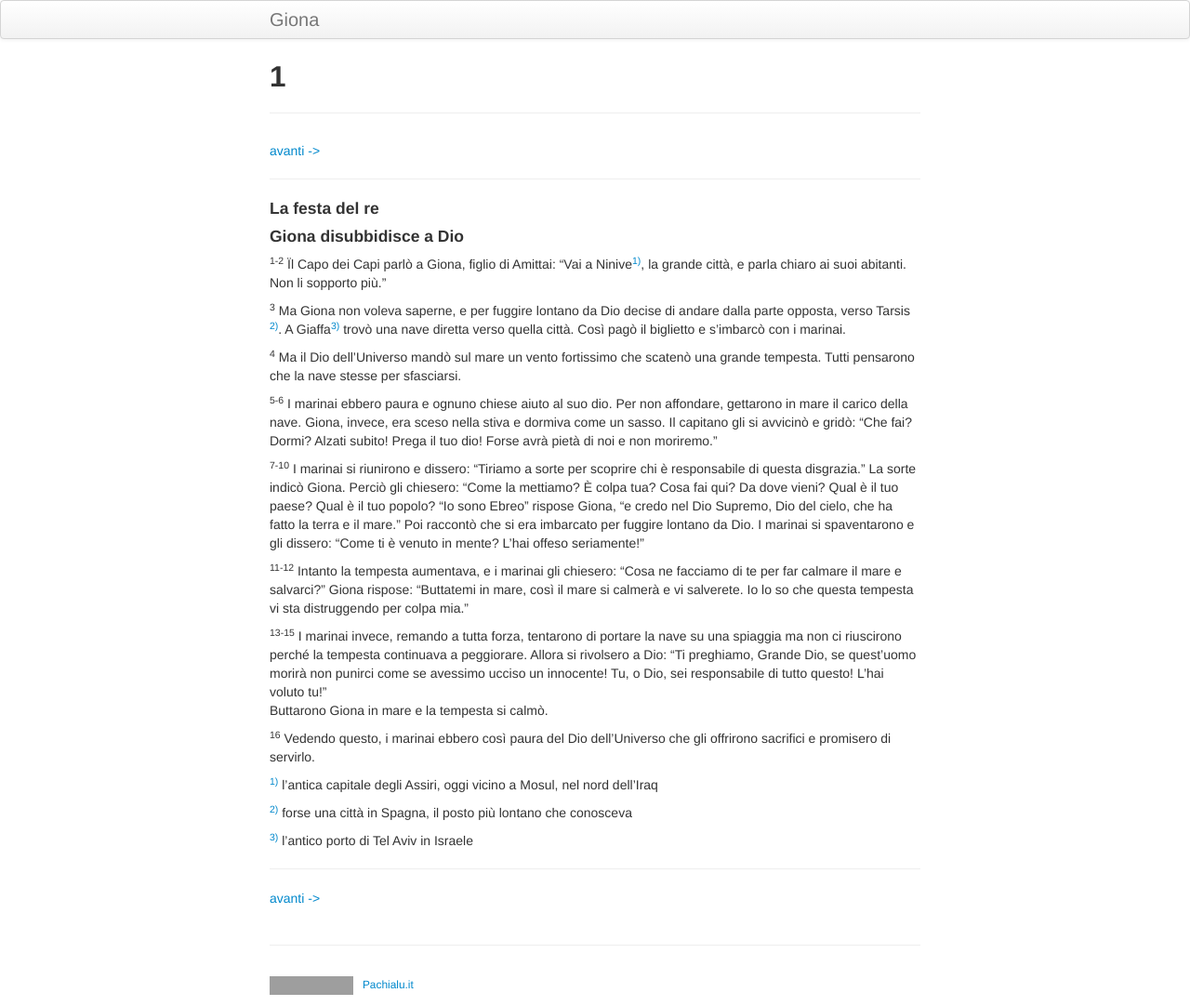
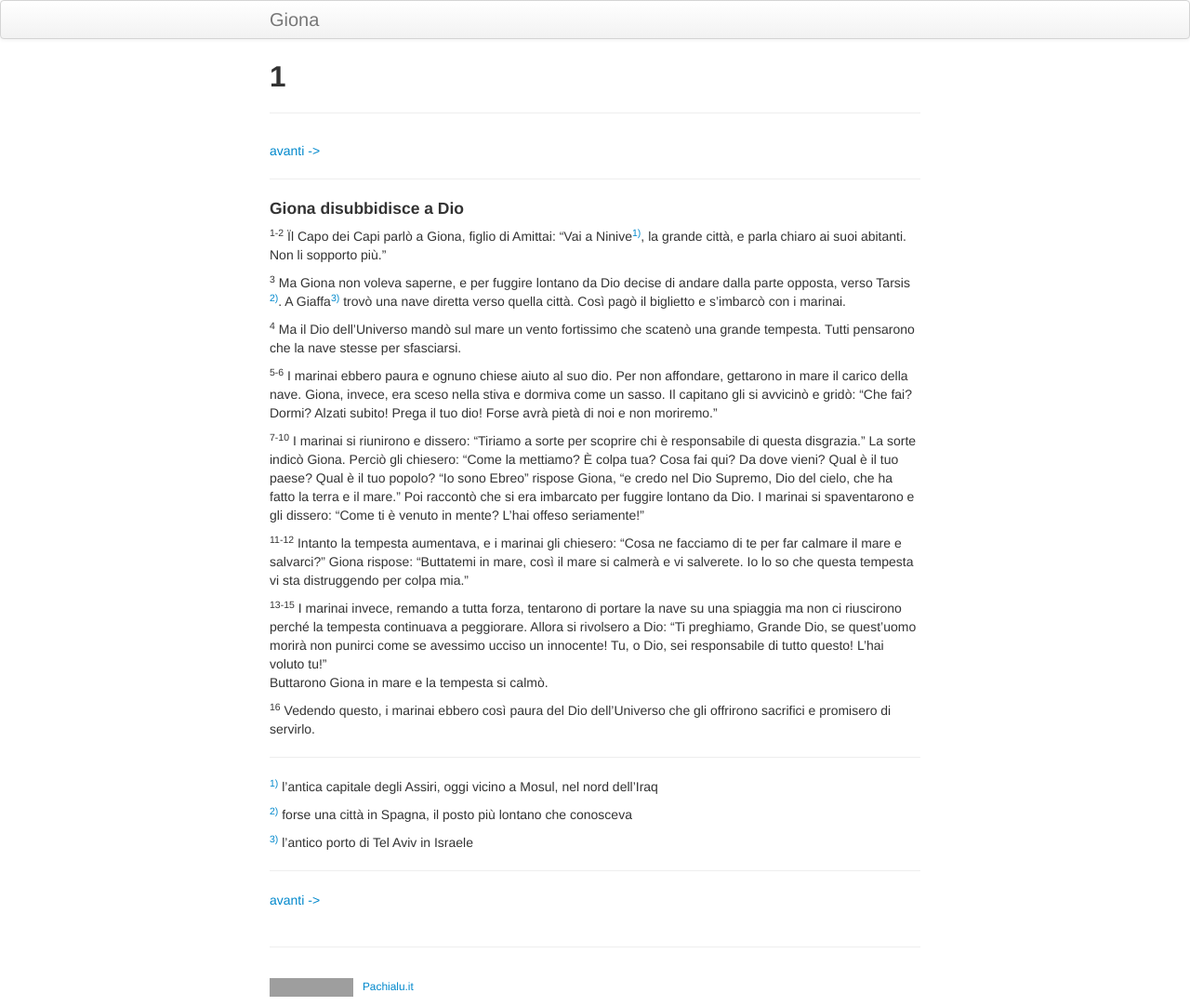
Before and after one commit to pachialu/giona_pages, a Jekyll site: the page built from pages/gn01.md, in a window 1280 px wide. Shown: the whole page at 93% size. Built offline with Jekyll 4.4.1, drawn with Linux system fonts in a browser that asks for light colours; grey boxes are pictures that could not be loaded.

Commit message:
correzioni cap 1

```diff
--- a/pages/gn01.md
+++ b/pages/gn01.md
@@ -5,8 +5,6 @@ title: 1
 [avanti ->](gn02.html)
 
 --------------------------------
-#### La festa del re
-
 #### Giona disubbidisce a Dio
 
 <sup>1-2</sup> Ïl Capo dei Capi parlò a Giona, figlio di Amittai: “Vai a
@@ -55,6 +53,8 @@ Buttarono Giona in mare e la tempesta si calmò.
 <sup>16</sup> Vedendo questo, i marinai ebbero così paura del Dio
 dell'Universo che gli offrirono sacrifici e promisero di servirlo.
 
+--------------------------------
+
 <sup>[1)](#fnt__1)</sup> l'antica capitale degli Assiri, oggi vicino a Mosul, nel nord dell'Iraq
 
 <sup>[2)](#fnt__2)</sup> forse una città in Spagna, il posto più lontano che conosceva
```
